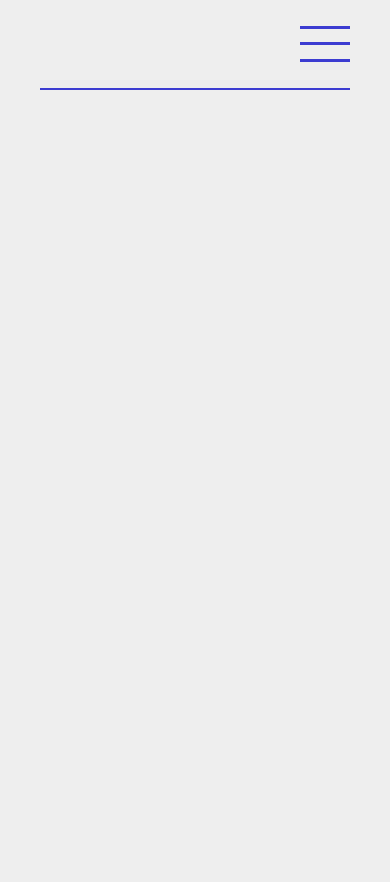
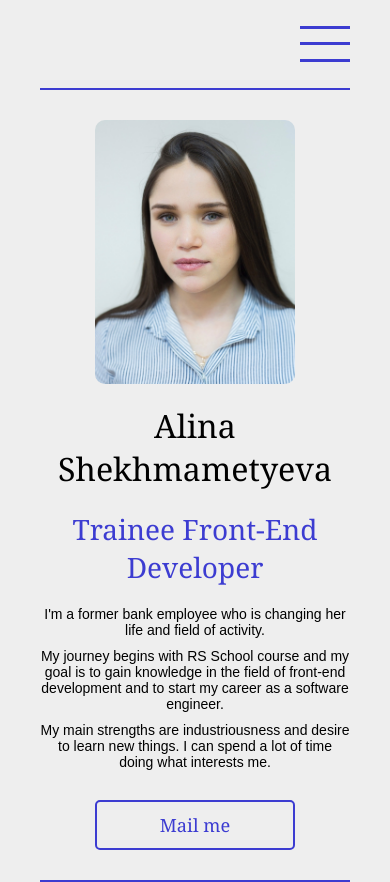
Before and after one commit to Shekhmametyeva/rsschool-cv, a plain HTML site: page index.html in a window 390 px wide. Before the commit the page ends 844 px from the top, so only its background shows below. Drawn offline with Linux system fonts and the light colour scheme.

Commit message:
feat: add summary to cv

```diff
--- a/index.html
+++ b/index.html
@@ -27,6 +27,21 @@
                 <div class="hamburger__item"></div>
             </div>
         </header>
+        <main class="main">
+            <section class="section summary">
+                <img src="assets/images/photo-cv.jpg" alt="photo" class="summary__img" width="400">
+                <div class="summary__container">
+                    <h1 class="summary__title">Alina Shekhmametyeva</h1>
+                    <h3 class="summary__subtitle">Trainee Front-End Developer</h3>
+                    <div class="summary__list">
+                        <p class="summary__text">I'm a former bank employee who is changing her life and field of activity.</p>
+                        <p class="summary__text">My journey begins with RS School course and my goal is to gain knowledge in the field of front-end development and to start my career as a software engineer.</p>
+                        <p class="summary__text">My main strengths are industriousness and desire to learn new things. I can spend a lot of time doing what interests me.</p>
+                    </div>
+                    <a class="button" href="mailto:alina-r-s98@outlook.com">Mail me</a>
+                </div>
+            </section>
+        </main>
     </div>
     <div class="wraper-dark"></div>
     <script src="index.js"></script>
--- a/style.scss
+++ b/style.scss
@@ -20,6 +20,9 @@ html {
     font-family: Georgia, 'Times New Roman', Times, serif;
     background-color: $color-grey;
     scroll-behavior: smooth;
+    @media (max-width: 1024px) {
+        font-size: 14px;
+    }
 }
 a {
     text-decoration: none;
@@ -72,6 +75,33 @@ li {
     }
     @media (max-width: 768px) {
         font-size: 1.8rem;
+    }
+}
+.section {
+    padding: 50px 0;
+    border-bottom: 2px solid $color-blue;
+    @media (max-width: 768px) {
+        padding: 30px 0;
+    }
+}
+.button {
+    width: 200px;
+    height: 50px;
+    @include flex();
+    font-size: 1.3rem;
+    color: $color-blue;
+    border: 2px solid $color-blue;
+    border-radius: 5px;
+    cursor: pointer;
+    transition: all 0.3s linear;
+    &:hover {
+        transform: translate(5px, 5px);
+        box-shadow: -5px -5px 5px $color-blue;
+    }
+}
+@media (max-width: 768px) {
+    body.hidden {
+      overflow: hidden;
     }
 }
 .header {
@@ -132,3 +162,58 @@ li {
         }
     }
 }
+.summary {
+    @include flex();
+    gap: 5%;
+    @media (max-width: 1024px) {
+        gap: 30px;
+    }
+    @media (max-width: 768px) {
+        flex-direction: column;
+        align-items: center;
+        text-align: center;
+        gap: 20px;
+    }
+    &__img {
+        border-radius: 10px;
+        @media (max-width: 1024px) {
+            width: 300px;
+        }
+        @media (max-width: 768px) {
+            width: 200px;
+        }
+    }
+    &__container {
+        max-width: 800px;
+        display: flex;
+        flex-direction: column;
+        justify-content: center;
+        gap: 30px;
+        @media (max-width: 1024px) {
+            gap: 20px;
+        }
+        @media (max-width: 768px) {
+            align-items: center;
+        }
+    }
+    &__title {
+        font-size: 3rem;
+        font-weight: 500;
+        @media (max-width: 768px) {
+            font-size: 2.3rem;
+        }
+    }
+    &__subtitle {
+        font-size: 2rem;
+        font-weight: 500;
+        color: $color-blue;
+    }
+    &__text {
+        font-family: Arial, Helvetica, sans-serif;
+        padding-bottom: 10px;
+        text-align: justify;
+        @media (max-width: 768px) {
+            text-align: center;
+        }
+    }
+}
```
Also changed, not shown: style.css, 1 other file.
